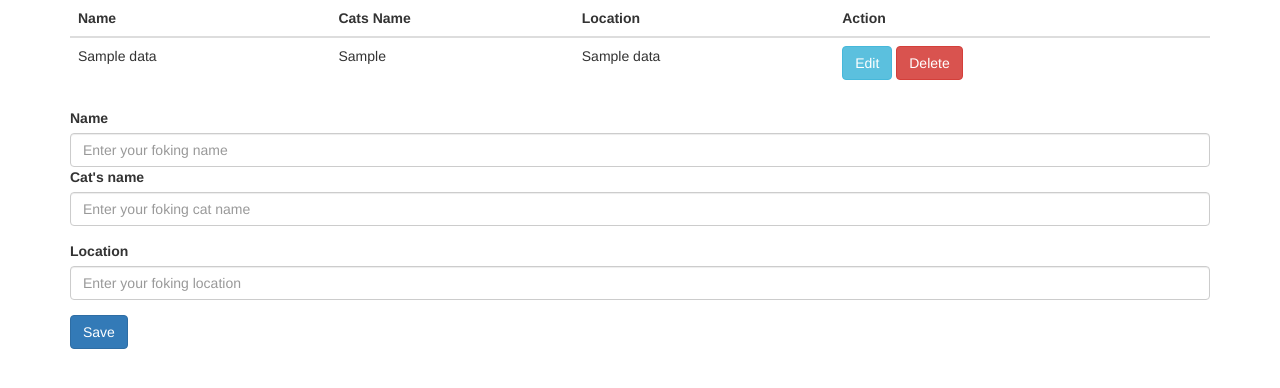
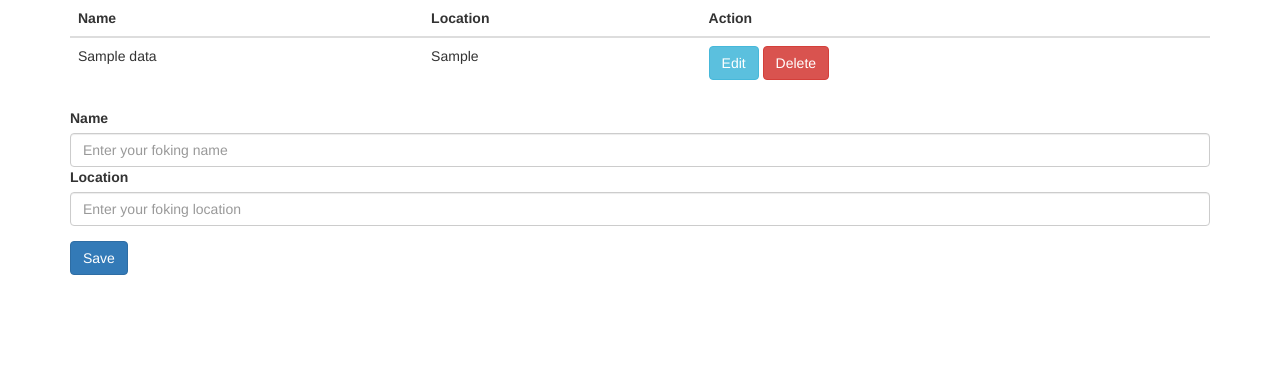
Before and after one commit to afiqaiman98/crud, a PHP site: page /index.php in a window 1280 px wide. Shown: the top 388 px of the page. Run offline with PHP 8.4, Linux system fonts and the light colour scheme; tables that the repository leaves empty or names only in its code hold one stand-in row (values such as "Sample post").

Commit message:
Revert "tambah cat column"
This reverts commit 3150e6fbb104963a8690191c3a5d162e88695199.

```diff
--- a/index.php
+++ b/index.php
@@ -37,7 +37,6 @@
           <thead>
             <tr>
               <th>Name</th>
-              <th>Cats Name</th>
               <th>Location</th>
               <th colspan = "2">Action</th>
             </tr>
@@ -48,7 +47,6 @@
         <tr>
           <td><?php echo $row['name']; ?></td>
           <td><?php echo $row['location']; ?></td>
-          <td><?php echo $row['catname']; ?></td>
           <td>
             <a href = "index.php?edit=<?php echo $row['id']; ?>"
                 class= "btn btn-info">Edit</a>
@@ -80,14 +78,9 @@
           <input type = "text" name = "name" class = "form-control" value="<?php echo $name; ?>" placeholder = "Enter your foking name">
           </div>
           <div class = "form-group">
-          <label>Cat's name</label>
-          <input type = "text" name = "cname" class = "form-control" value="<?php echo $cname; ?>" placeholder = "Enter your foking cat name">
-          </div>
-          <div class = "form-group">
           <label>Location</label>
           <input type = "text" name = "location" class = "form-control" value="<?php echo $location;?>" placeholder = "Enter your foking location">
           </div>
-
           <div class = "form-group">
 
           <?php
--- a/process.php
+++ b/process.php
@@ -5,17 +5,15 @@ session_start();
 $mysqli = new mysqli('localhost', 'root', '','crud') or die(mysqli_error($mysqli));
 
 $name = '';
-$cname = '';
 $location = '';
 $update = false;
 $id=0;
 
 if(isset($_POST['save'])){
     $name = $_POST['name'];
-    $cname = $_POST['cname'];
     $location = $_POST['location'];
 
-    $mysqli->query("INSERT into data(name,catname,location) values('$name','$cname','$location')") or die($mysqli->error);
+    $mysqli->query("INSERT into data(name,location) values('$name','$location')") or die($mysqli->error);
 
     $_SESSION['message'] = "record has been saved!";
     $_SESSION['msg_type'] = "success";
@@ -42,7 +40,6 @@ if(isset($_GET['edit'])){
     if ($result->num_rows){
         $row = $result->fetch_array();
         $name = $row['name'];
-        $cname = $row['cname'];
         $location = $row['location'];
     }
 }
@@ -50,10 +47,9 @@ if(isset($_GET['edit'])){
 if (isset($_POST['update'])) {
     $id = $_POST['id'];
     $name = $_POST['name'];
-    $cname = $_POST['cname'];
     $location = $_POST['location'];
 
-    $result = $mysqli->query("UPDATE data SET name = '$name', catname = '$cname', location = '$location'  WHERE id = $id") or die($mysqli->error);
+    $result = $mysqli->query("UPDATE data SET name = '$name', location = '$location'  WHERE id = $id") or die($mysqli->error);
 
     $_SESSION['message'] = "Record has been updated";
     $_SESSION['msg_type'] = "warning";
```
